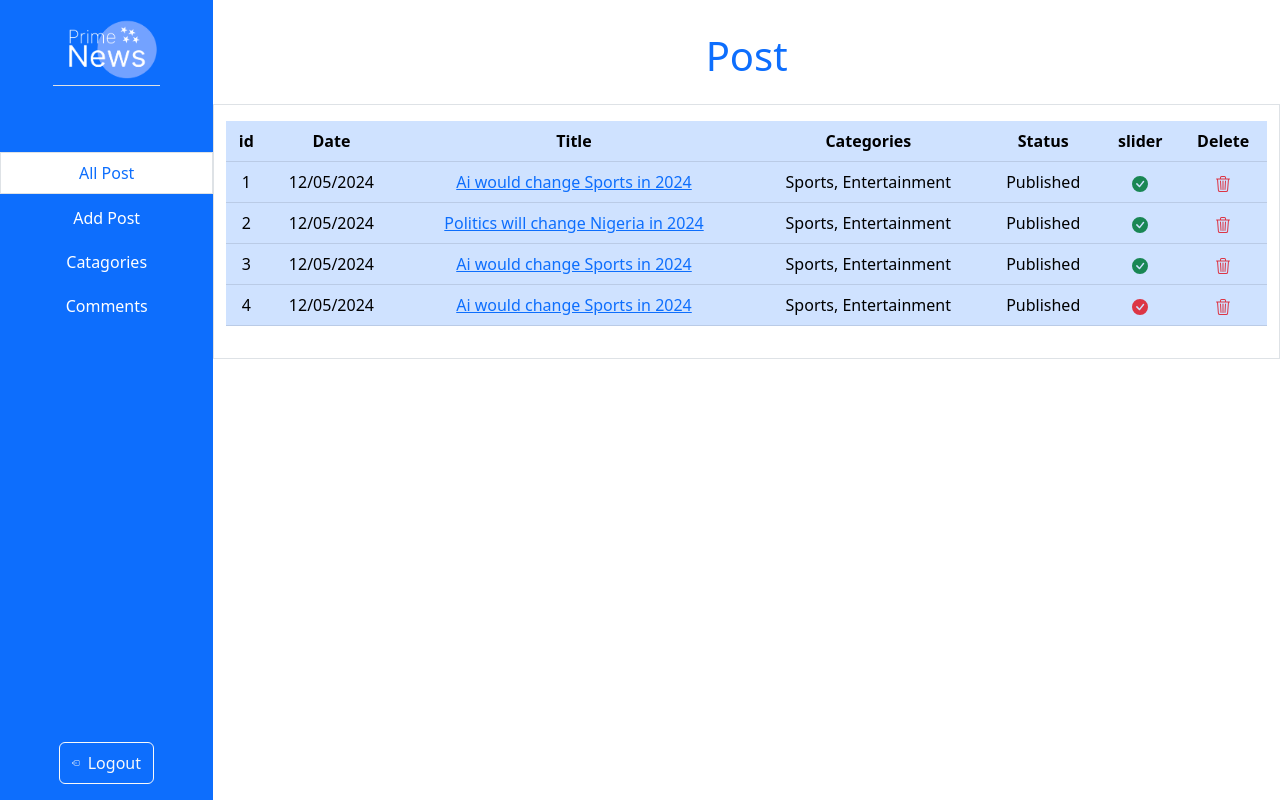
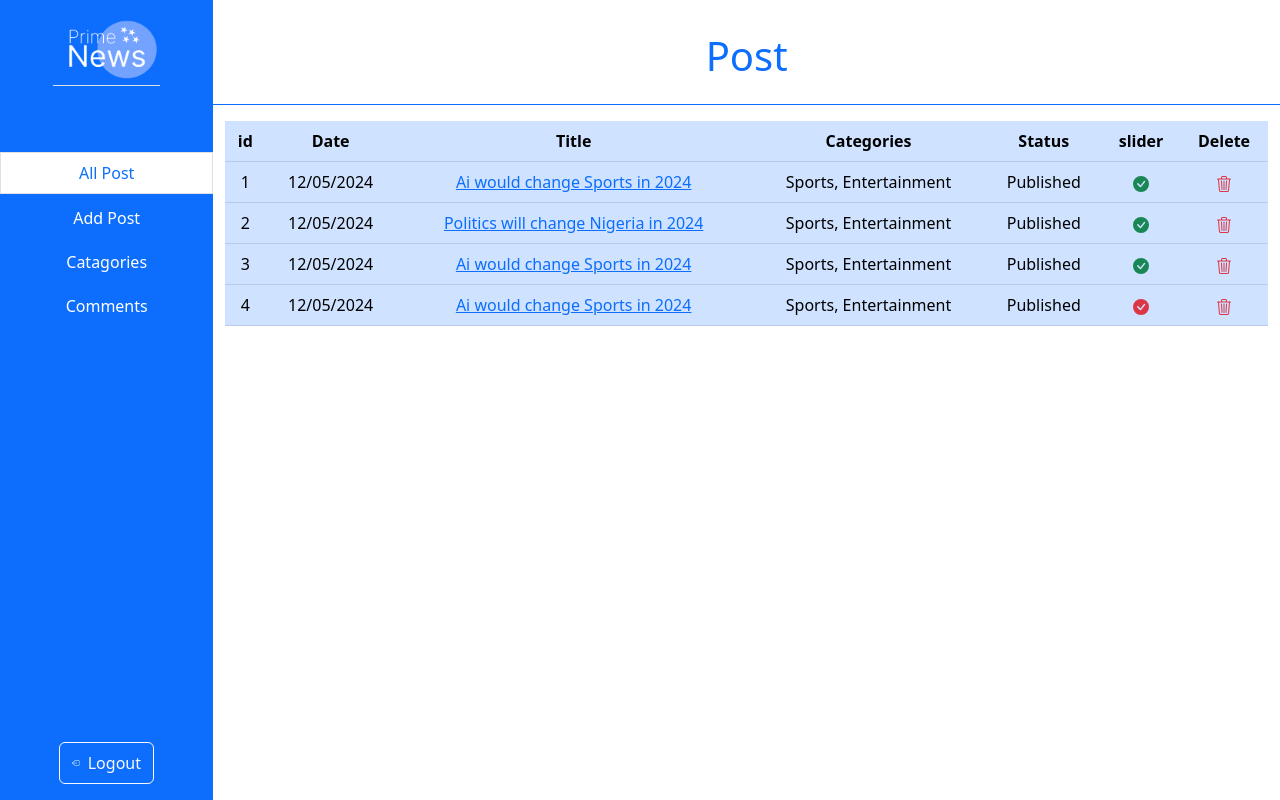
Before and after one commit to chinedugabriel/Blog-Post, a PHP site: page /php_projects/pages/all_post.php in a window 1280 px wide. Run offline with PHP 8.4, Linux system fonts and the light colour scheme.

Commit message:
fix: change the border type

```diff
--- a/pages/all_post.php
+++ b/pages/all_post.php
@@ -79,7 +79,7 @@
                             <p class="h1 text-primary">Post</p>
                         </div>
                     </div>
-                    <div class="row border bg-white">
+                    <div class="row border-top border-primary bg-white">
                         <div class="col-md-12 py-3">
                             <div class="row">
                                 <div class=" table-responsive">
```
